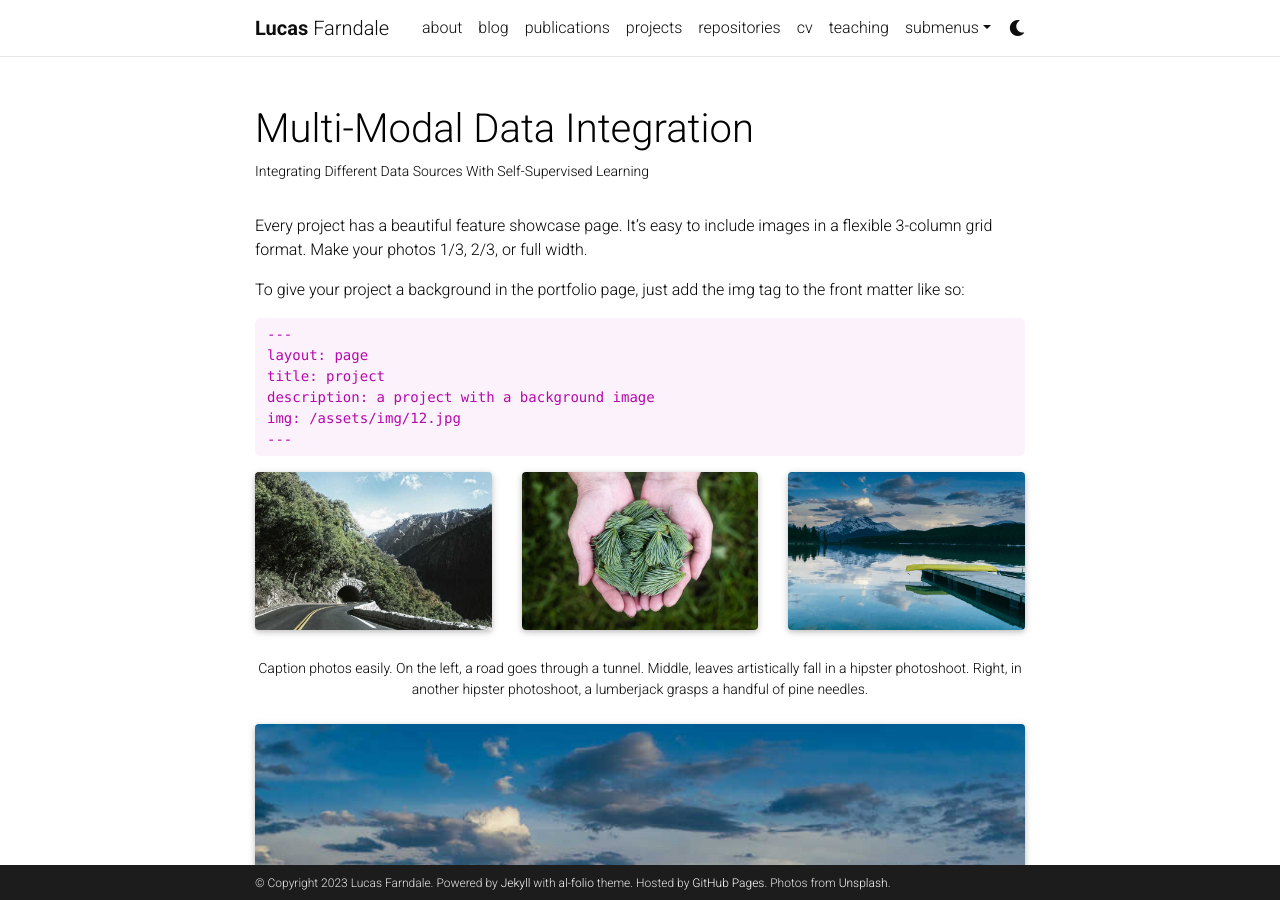
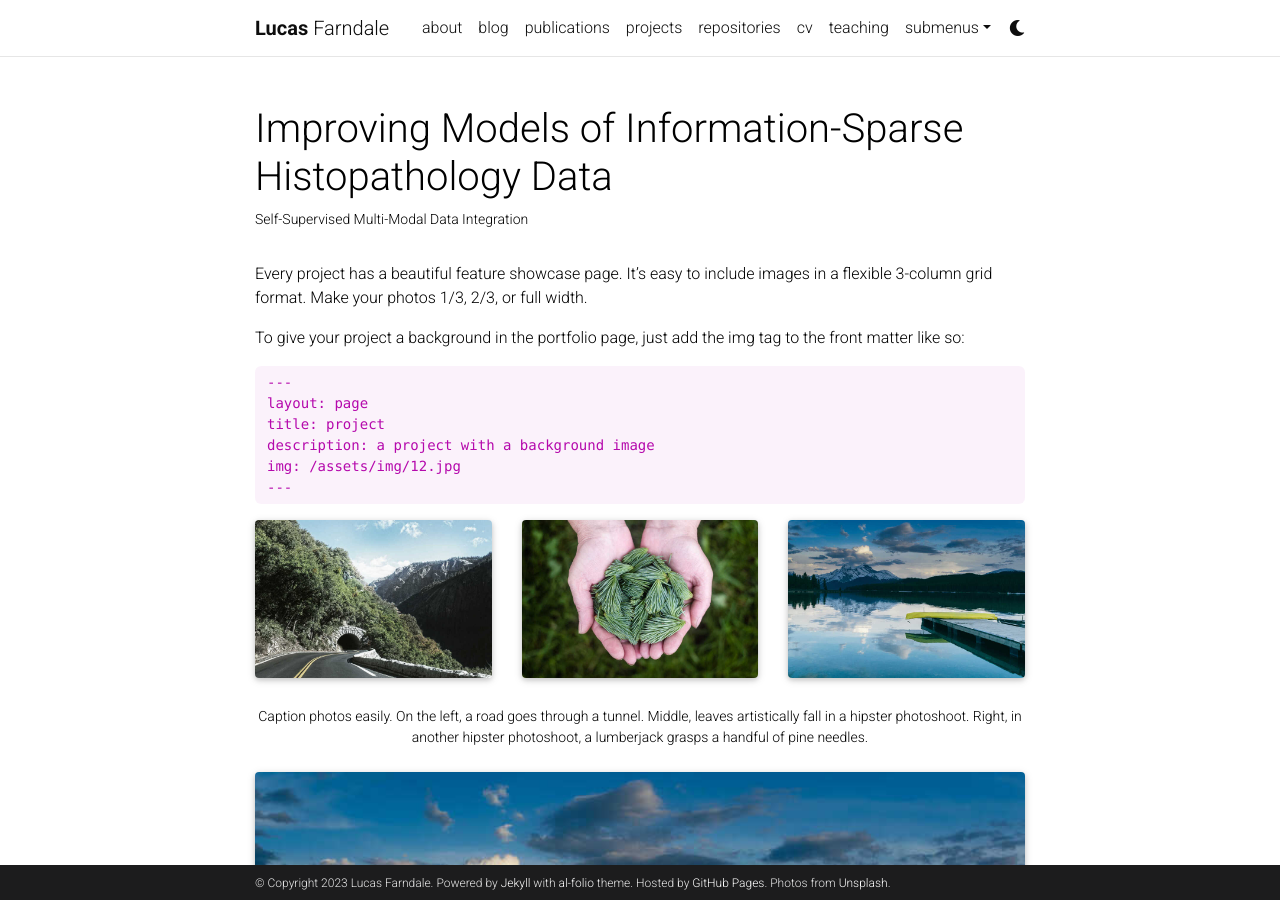
Before and after one commit to lucasfarndale/lucasfarndale.github.io, a Jekyll site: the page built from _projects/1_project.md, in a window 1280 px wide and 900 px high. Built offline with Jekyll 4.4.1, drawn with Linux system fonts in a browser that asks for light colours; full-size pictures stand in for the smaller copies a plugin makes; comment, search, counter and statistics services are not loaded; a style sheet for code colours, icons or effects is not loaded.

Commit message:
Update 1_project.md

```diff
--- a/_projects/1_project.md
+++ b/_projects/1_project.md
@@ -1,7 +1,7 @@
 ---
 layout: page
-title: Multi-Modal Data Integration
-description: Integrating Different Data Sources With Self-Supervised Learning
+title: Improving Models of Information-Sparse Histopathology Data
+description: Self-Supervised Multi-Modal Data Integration
 img: assets/img/12.jpg
 importance: 1
 category: PhD
```
